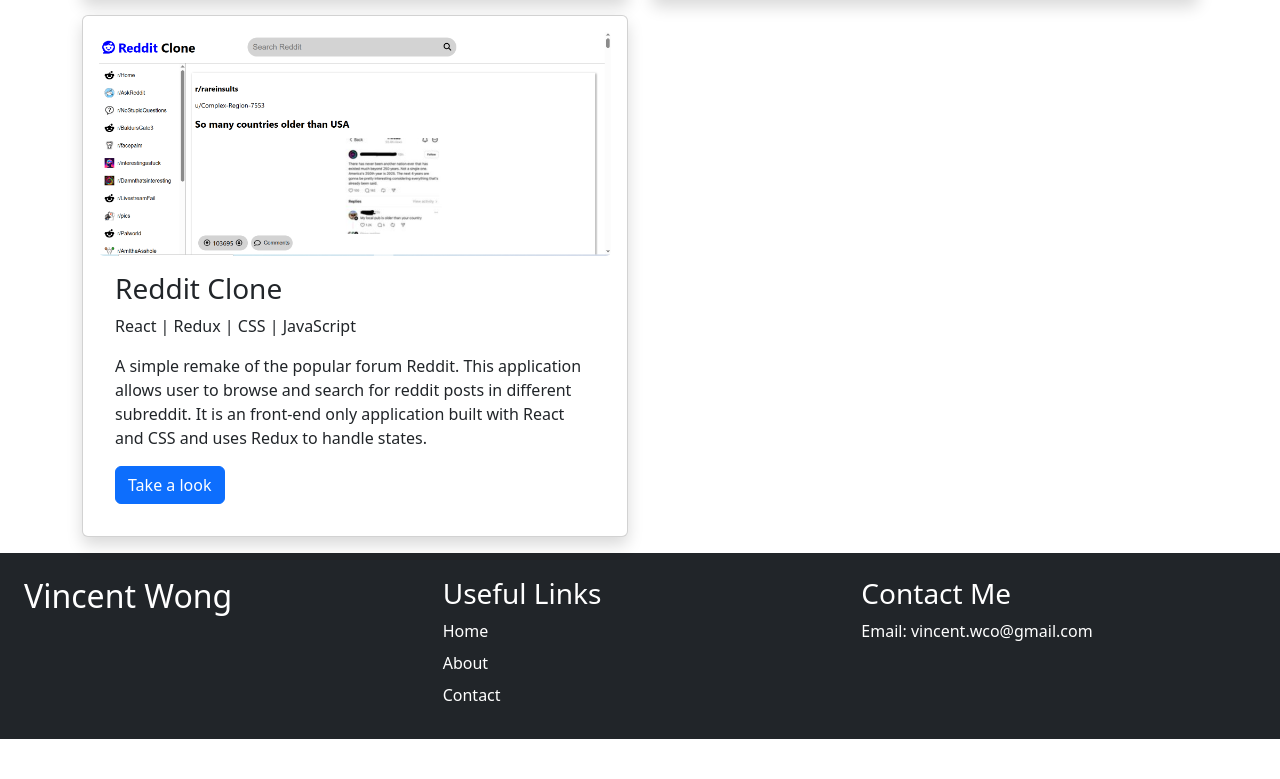
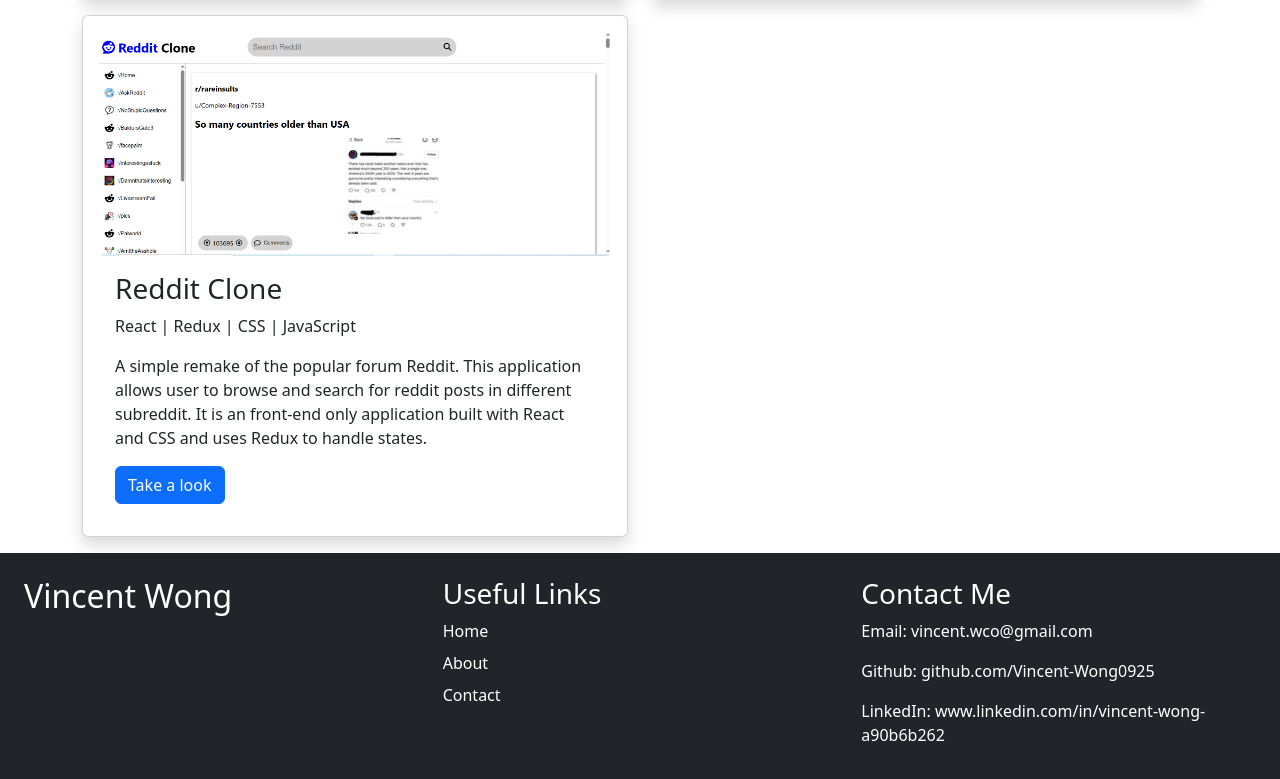
Before and after one commit to Vincent-Wong0925/NewPortfolio, a React (Create React App) app: page / in a window 1280 px wide. Shown: the part 1485-2264 px from the top of the page. Before the commit the page ends 2224 px from the top, so only its background shows below. Built offline with nearby package versions, Linux system fonts and the light colour scheme.

Commit message:
Add contact info in footer

```diff
--- a/src/components/footer.js
+++ b/src/components/footer.js
@@ -21,6 +21,8 @@
                     <Col>
                         <h3>Contact Me</h3>
                         <p>Email: vincent.wco@gmail.com</p>
+                        <p>Github: github.com/Vincent-Wong0925</p>
+                        <p>LinkedIn: www.linkedin.com/in/vincent-wong-a90b6b262</p>
                     </Col>
                 </Row>
             </Container>
```
